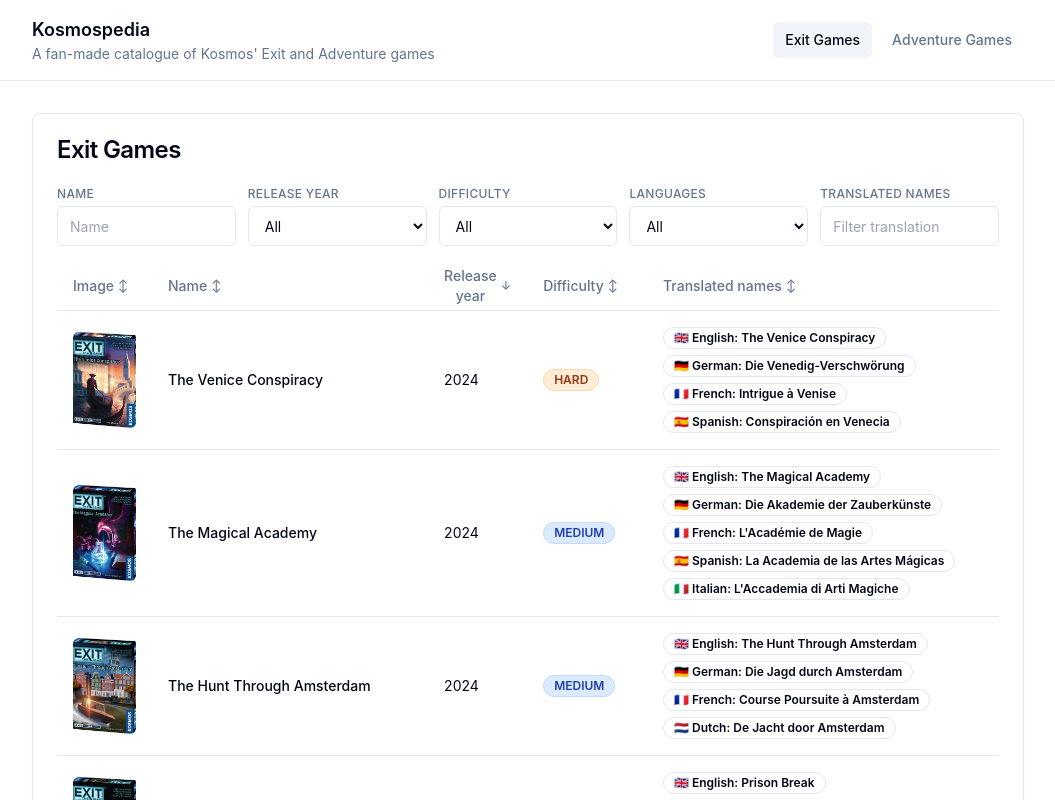
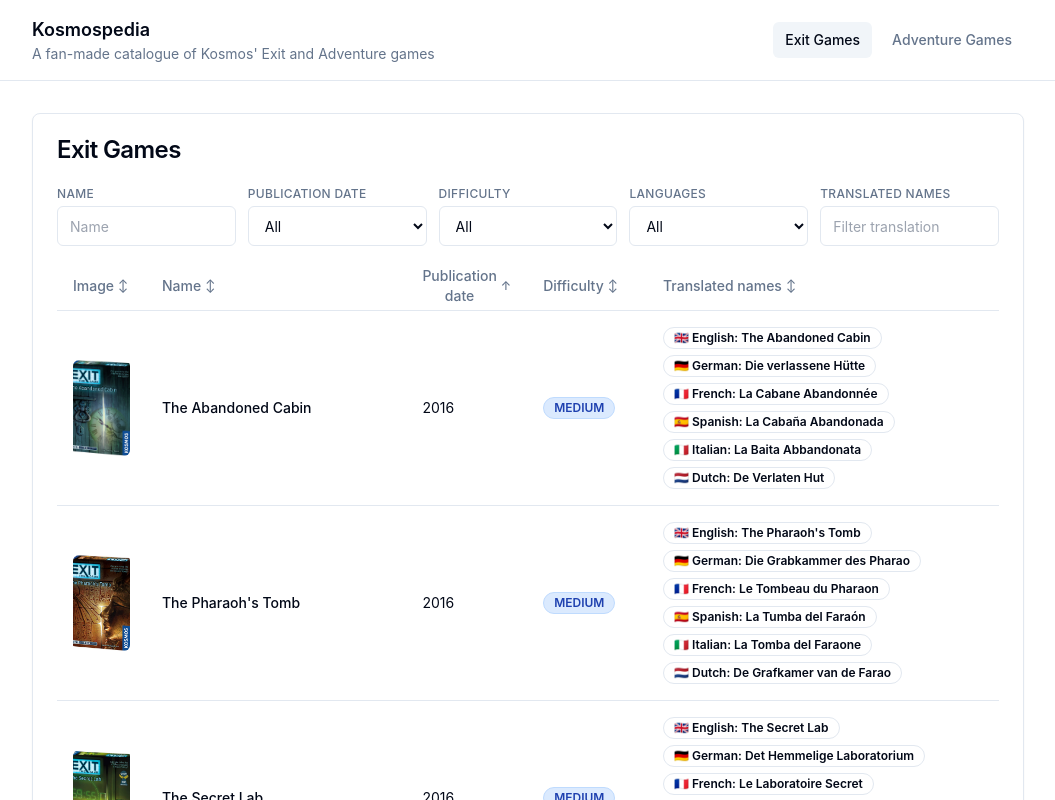
Before and after one commit to elenaferr0/kosmospedia, a React (Vite) app: page / in a window 1280 px wide. Shown: the top 800 px of the page, without its empty margins (112-1167 px from the left). Built offline with nearby package versions, Linux system fonts and the light colour scheme.

Commit message:
fix: sort by release year asc

```diff
--- a/src/components/GameTable.tsx
+++ b/src/components/GameTable.tsx
@@ -37,7 +37,7 @@
   const [languageFilter, setLanguageFilter] = useState<'ALL' | string>('ALL');
   const [translationFilter, setTranslationFilter] = useState('');
   const [sortColumn, setSortColumn] = useState<SortColumn>('releaseYear');
-  const [sortDirection, setSortDirection] = useState<SortDirection>('desc');
+  const [sortDirection, setSortDirection] = useState<SortDirection>('asc');
 
   const availableLanguages = useMemo(
     () => Array.from(new Set(games.flatMap((game) => game.languages.map((item) => item.language)))).sort((a, b) => a.localeCompare(b)),
@@ -167,7 +167,7 @@
     }
 
     setSortColumn(column);
-    setSortDirection(column === 'releaseYear' ? 'desc' : 'asc');
+    setSortDirection('asc');
   };
 
   const sortIndicator = (column: SortColumn) => {
@@ -193,7 +193,7 @@
         </label>
 
         <label>
-          <span className="mb-1 block text-xs font-medium uppercase tracking-wide text-muted-foreground">Release year</span>
+          <span className="mb-1 block text-xs font-medium uppercase tracking-wide text-muted-foreground">Publication date</span>
           <select
             value={releaseYearFilter}
             onChange={(event) => setReleaseYearFilter(event.target.value)}
@@ -276,7 +276,7 @@
                 onClick={() => toggleSort('releaseYear')}
                 className="inline-flex items-center gap-1 font-medium"
               >
-                Release year <span className="text-xs text-muted-foreground">{sortIndicator('releaseYear')}</span>
+                Publication date <span className="text-xs text-muted-foreground">{sortIndicator('releaseYear')}</span>
               </button>
             </TableHead>
             <TableHead>
```
